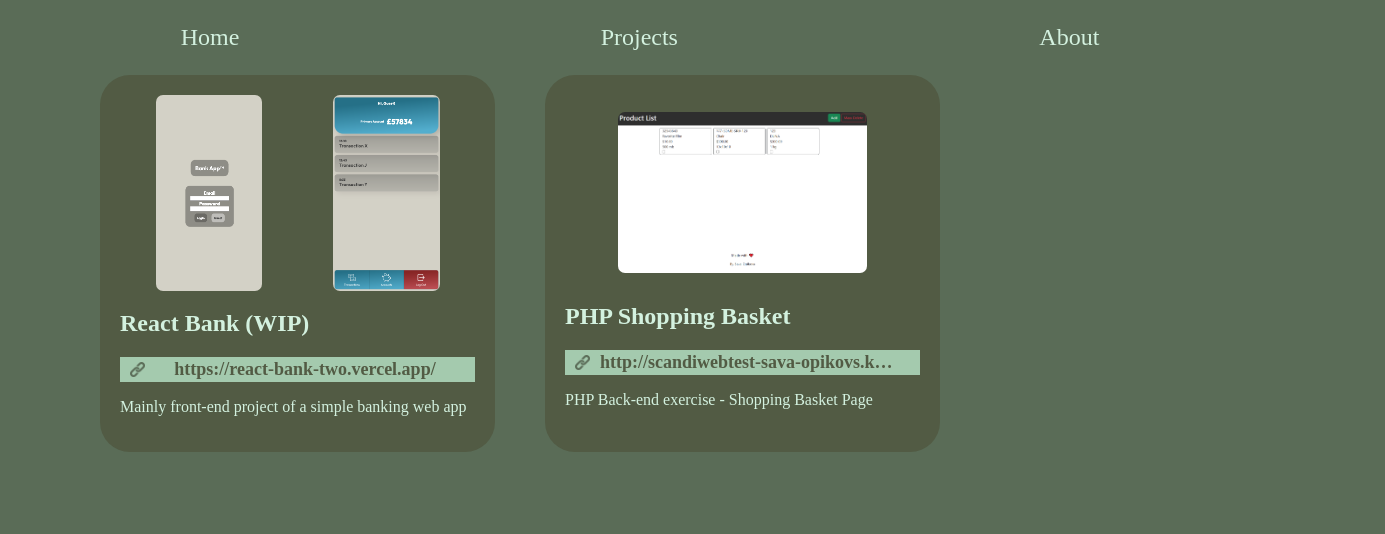
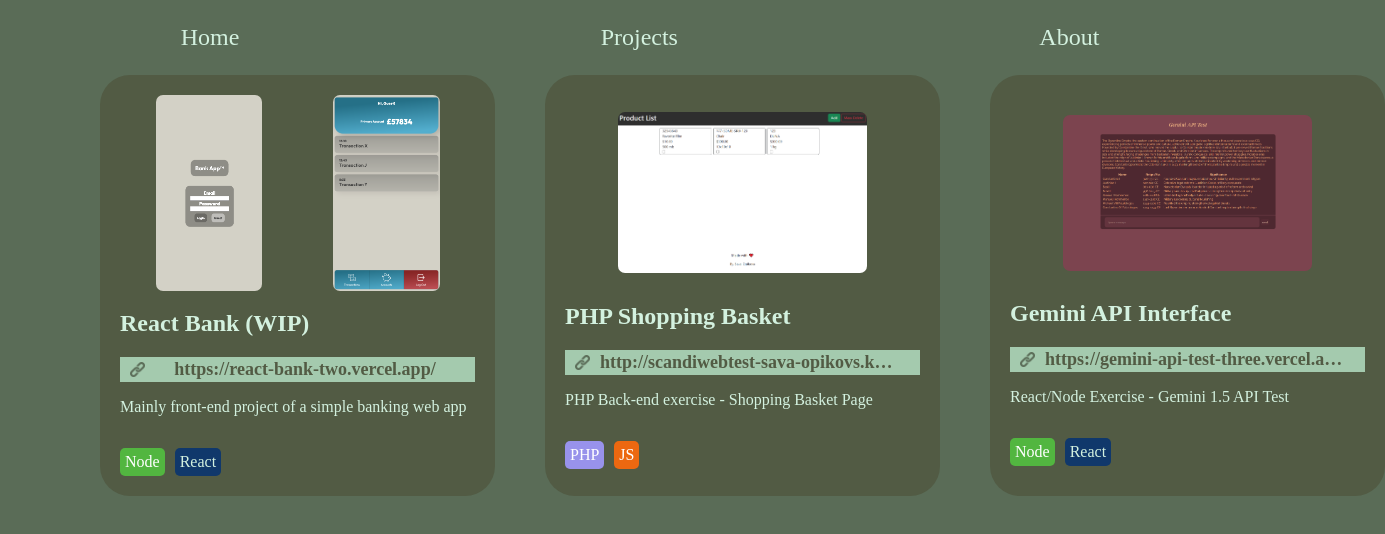
Before and after one commit to savvik37/portfolio-2024, a React (Create React App) app: page /projects in a window 1280 px wide. Shown: the top 534 px of the page, 1385 px wide, since content can reach past the window. Built offline with nearby package versions, Linux system fonts and the light colour scheme; a web font is replaced by a local one.

Commit message:
portfolio+

```diff
--- a/src/App.css
+++ b/src/App.css
@@ -366,3 +366,38 @@ a{
     width: 200px;
   }
 }
+
+.badgeContainer{
+  display: flex;
+  flex-direction: row;
+  justify-content: flex-start;
+}
+
+.badgeBox{
+  margin-right: 10px;
+  margin-bottom: 0px;
+  padding: 5px;
+}
+
+.reactBadge{
+  background-color: rgb(16, 56, 107);
+  border-radius: 5px;
+}
+
+.nodeBadge{
+  background-color: #52b640;
+  border-radius: 5px;
+  color: white;
+}
+
+.phpBadge{
+  background-color: #9892eb;
+  border-radius: 5px;
+  color: white;
+}
+
+.jsBadge{
+  background-color: #ec6810;
+  border-radius: 5px;
+  color: white;
+}
--- a/src/projects.js
+++ b/src/projects.js
@@ -3,6 +3,7 @@ import {React, useState} from 'react'
 import reactbank1 from "./assets/react-bank1.png"
 import reactbank2 from "./assets/react-bank2.png"
 import basket1 from "./assets/basket1.png"
+import gemini1 from "./assets/gemini1.png"
 import basket2 from "./assets/basket2.png"
 import dummy from "./assets/dummy.jpg"
 
@@ -25,6 +26,10 @@ export default function Projects() {
                         </div>
                     </a>
                     <p class="projectDetail">Mainly front-end project of a simple banking web app</p>
+                    <div class="badgeContainer">
+                        <p class="badgeBox nodeBadge">Node</p>
+                        <p class="badgeBox reactBadge">React</p>
+                    </div>
             </div>
         </div>
         <div class="projectBox">
@@ -40,6 +45,29 @@ export default function Projects() {
                     </div>
                 </a>
                 <p class="projectDetail">PHP Back-end exercise - Shopping Basket Page</p>
+                <div class="badgeContainer">
+                    <p class="badgeBox phpBadge">PHP</p>
+                    <p class="badgeBox jsBadge">JS</p>
+                </div>
+            </div>
+        </div>
+        <div class="projectBox">
+            <div class="projectBoxCenter">
+                <div class="imageBox2">
+                    <img src={gemini1} class="projectImageLand"></img>
+                </div>
+                <h2 class="projectTitle">Gemini API Interface</h2>
+                <a href="https://gemini-api-test-three.vercel.app/" target="_blank" rel="noopener noreferrer">
+                    <div  class="projectLinkBox">
+                        <img src={linkimage} class="linkImage" alt=""/>
+                        <p class="projectLink">https://gemini-api-test-three.vercel.app/</p>
+                    </div>
+                </a>
+                <p class="projectDetail">React/Node Exercise - Gemini 1.5 API Test</p>
+                <div class="badgeContainer">
+                    <p class="badgeBox nodeBadge">Node</p>
+                    <p class="badgeBox reactBadge">React</p>
+                </div>
             </div>
         </div>
     </div>
```
Also changed, not shown: src/assets/gemini1.png (added), 1 other file (tests, documents, lock files or other folders).
